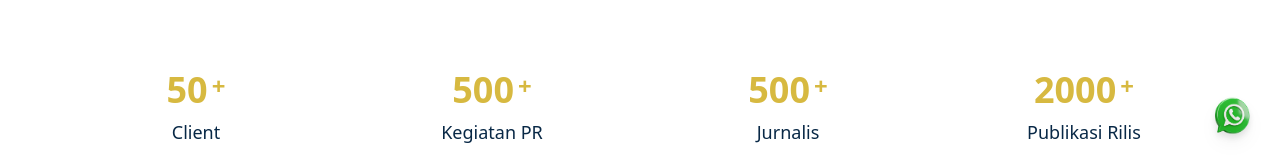
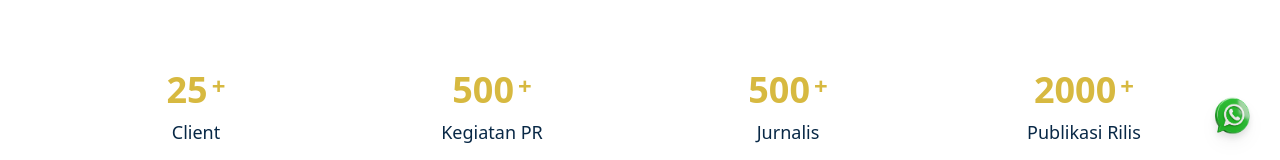
Before and after one commit to ProfAdri90/estetic-dinamis, a Next.js app: page / in a window 1280 px wide. Shown: the part 635-795 px from the top of the page. Built offline with nearby package versions, Linux system fonts and the light colour scheme.

Commit message:
Update index.js

```diff
--- a/pages/index.js
+++ b/pages/index.js
@@ -165,7 +165,7 @@ const prevTesti = () => {
 
 useEffect(() => {
   const targets = {
-    client: 50,
+    client: 25,
     kegiatan: 500,
     jurnalis: 500,
     rilis: 2000
```
